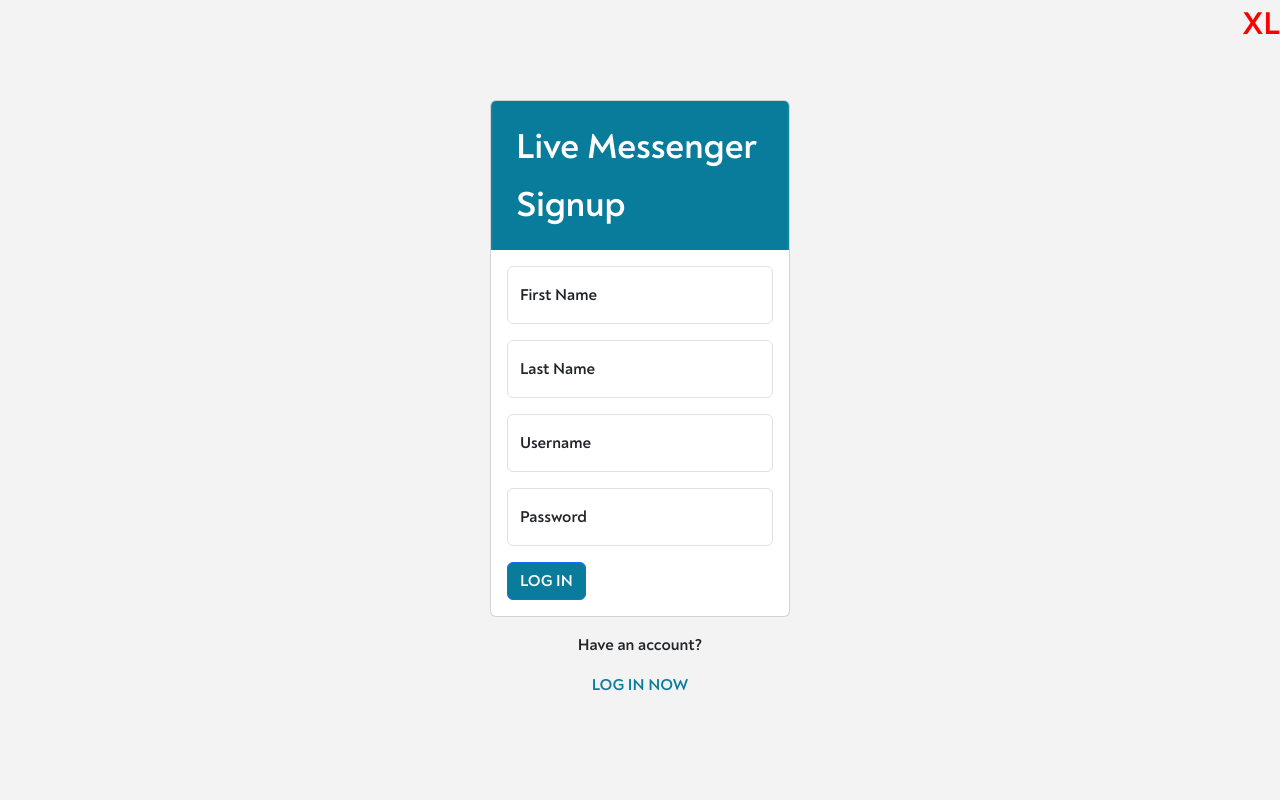
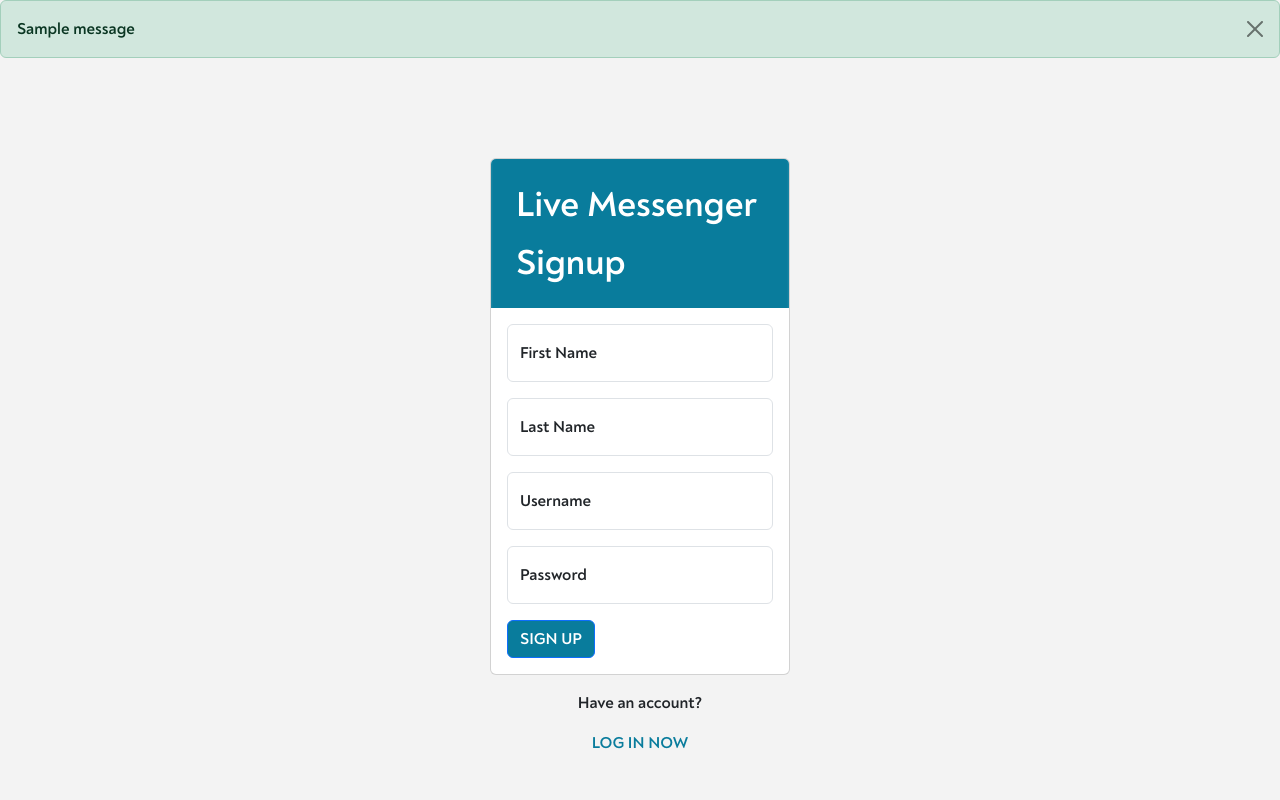
Before and after one commit to alexsukhin/live-messenger, a Flask app: page /signup in a window 1280 px wide. Run offline with Flask 3, Linux system fonts and the light colour scheme; one stand-in notice (Sample message) is shown; some libraries are stand-ins or nearby versions.

Commit message:
Add Button

```diff
--- a/app/__init__.py
+++ b/app/__init__.py
@@ -1,9 +1,9 @@
 from flask import Flask
-import app.config
+from . import config
 
 def create_app():
     app = Flask(__name__)
-    app.config.from_object(app.config)
+    app.config.from_object(config)
 
     from .views import views
     from .auth import auth
--- a/app/auth.py
+++ b/app/auth.py
@@ -1,4 +1,4 @@
-from flask import Blueprint, redirect, render_template
+from flask import Blueprint, redirect, render_template, request, flash
 
 auth = Blueprint('auth', __name__)
 
@@ -6,12 +6,29 @@ auth = Blueprint('auth', __name__)
 def default():
     return redirect('/login')
 
-@auth.route('/login')
+@auth.route('/login', methods=['GET', 'POST'])
 def login():
-    return render_template("login.html")
+    return render_template("login.html", boolean=True)
 
-@auth.route('/signup')
+@auth.route('/signup', methods=['GET', 'POST'])
 def sign_up():
+    if request.method == 'POST':
+        firstName = request.form.get("firstName")
+        lastName = request.form.get("lastName")
+        username = request.form.get("username")
+        password = request.form.get("password")
+
+        if len(firstName) > 24:
+            flash("First name must be less than 25 characters.", category="error")
+        elif len(lastName) > 24:
+            flash("Last name must be less than 25 characters.", category="error")
+        elif len(username) > 14:
+            flash("Username must be less than 15 characters.", category="error")
+        elif len(password) > 49:
+            flash("Password must be less than 50 characters.", category="error")
+        else:
+            flash("Account created!", category="success")
+
     return render_template("signup.html")
 
 @auth.route('/logout')
--- a/app/static/css/styles.css
+++ b/app/static/css/styles.css
@@ -4,6 +4,9 @@
   src: url('../files/NoahTextBold.otf')
   }
 
+.margintop {
+  margin-top: 100px;
+}
 
 body::before {
   content: "XS";
--- a/app/templates/base.html
+++ b/app/templates/base.html
@@ -17,6 +17,20 @@
 
     <body>
 
+        {% for category, message in get_flashed_messages(with_categories=true) %}
+            {% if category == 'error' %}
+            <div class="alert alert-danger alert-dismissible fade show" role="alert">
+                {{ message }}
+                <button type="button" class="btn-close" data-bs-dismiss="alert" aria-label="Close"></button>
+            </div>
+                {% else %}
+            <div class="alert alert-success alert-dismissible fade show" role="alert">
+                {{ message }}
+                <button type="button" class="btn-close" data-bs-dismiss="alert" aria-label="Close"></button>
+            </div>
+            {% endif %}
+        {% endfor %}
+
         <div class = "container">
             {% block content %}
             {% endblock %}
--- a/app/templates/signup.html
+++ b/app/templates/signup.html
@@ -6,7 +6,6 @@
 
 <style>
     body {
-        margin-top: 100px;
         background-color: #f3f3f3;
         font-family: noahFont;
     }
@@ -22,7 +21,9 @@
     }
 </style>
 
-<div class="container">
+
+
+<div class="container margintop">
     <div class="card mx-auto" style="width: 300px">
         <img class="card-img-top" src="{{ url_for('static', filename='files/bluebox.png') }}">
 
@@ -35,27 +36,27 @@
         <div class="card-body">
             <form method="POST">
                 <div class="form-floating">
-                    <input type="First Name" id="First Name" class="form-control" placeholder="Place first name here">
-                    <label for="First Name">First Name</label>
+                    <input type="text" id="firstName" name="firstName" class="form-control" placeholder="Enter first name">
+                    <label for="firstName">First Name</label>
                 </div>
                 <p></p>
                 <div class="form-floating">
-                    <input type="Last Name" id="Last Name" class="form-control" placeholder="Place last name here">
-                    <label for="Last Name">Last Name</label>
+                    <input type="text" id="lastName" name="lastName" class="form-control" placeholder="Enter last name">
+                    <label for="lastName">Last Name</label>
                 </div>
                 <p></p>
                 <div class="form-floating">
-                    <input type="Username" id="Username" class="form-control" placeholder="Place username here">
-                    <label for="Username">Username</label>
+                    <input type="text" id="username" name="username" class="form-control" placeholder="Enter username">
+                    <label for="username">Username</label>
                 </div>
                 <p></p>
                 <div class="form-floating">
-                    <input type="Password" id="Password" class="form-control" placeholder="Place password here">
-                    <label for="Password">Password</label>
+                    <input type="password" id="password" name="password" class="form-control" placeholder="Enter password">
+                    <label for="password">Password</label>
                 </div>
                 <p></p>
                 <button class="btn btn-primary" style="background-color: #097c9c">
-                    LOG IN
+                    SIGN UP
                 </button>
             </form>
         </div>
```
Also changed, not shown: app/templates/login.html (+4 -5 lines).
